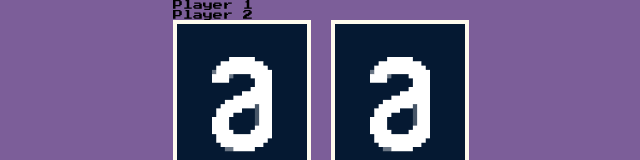
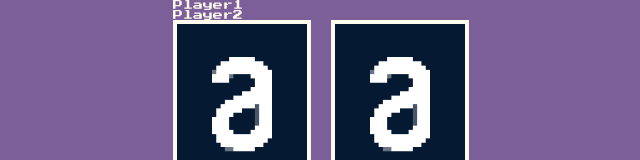
Before and after one commit to guimedev/curso-javascript-para-react, a website built with Vite: page index.html in a window 1280 px wide. Shown: the top 160 px of the page, without its empty margins (307-947 px from the left). Built offline with nearby package versions, Linux system fonts and the light colour scheme.

Commit message:
Add CSS of the PlayerName component

```diff
--- a/main.js
+++ b/main.js
@@ -10,8 +10,8 @@ const $root = document.querySelector("#root");
 $root.insertAdjacentHTML(
   "beforeend",
   `
-    ${PlayerName("Player 1")}
-    ${PlayerName("Player 2")}
+    ${PlayerName("Player1")}
+    ${PlayerName("Player2")}
     ${BoardGame(6)}
   `
 );
--- a/src/components/PlayerName/index.js
+++ b/src/components/PlayerName/index.js
@@ -2,7 +2,7 @@ import "./style.css";
 
 function PlayerName(content) {
   return `
-    <p>${content}</p>
+    <p class="player-name">${content}</p>
   `;
 }
 
--- a/src/components/PlayerName/style.css
+++ b/src/components/PlayerName/style.css
@@ -1,5 +1,4 @@
-/* .player-name {
-   flex-basis: 100%;
-   display: flex;
-   justify-content: space-between;
-} */
+.player-name {
+   color: var(--color-floral-white);
+   font-size: 1rem;
+}
```
